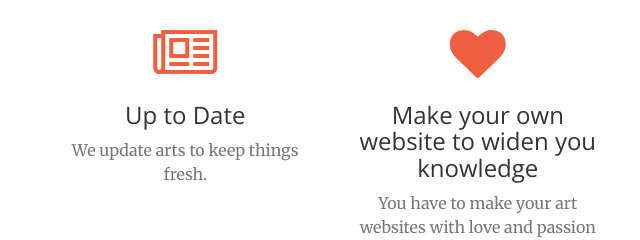
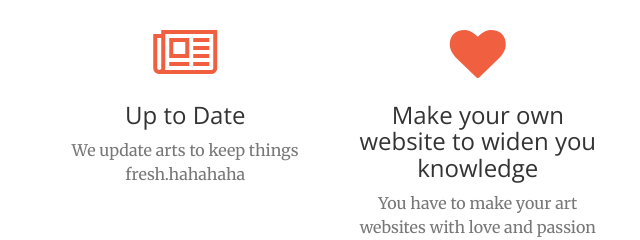
Before and after one commit to alblanknee/One, a website: page index.html in a window 1280 px wide. Shown: the part 1340-1580 px from the top of the page, 601-1241 px from the left. Drawn offline with nearby package versions, Linux system fonts and the light colour scheme.

Commit message:
Update index.html

```diff
--- a/index.html
+++ b/index.html
@@ -137,7 +137,7 @@
                     <div class="service-box">
                         <i class="fa fa-4x fa-newspaper-o text-primary sr-icons"></i>
                         <h3>Up to Date</h3>
-                        <p class="text-muted">We update arts to keep things fresh.</p>
+                        <p class="text-muted">We update arts to keep things fresh.hahahaha</p>
                     </div>
                 </div>
                 <div class="col-lg-3 col-md-6 text-center">
```
